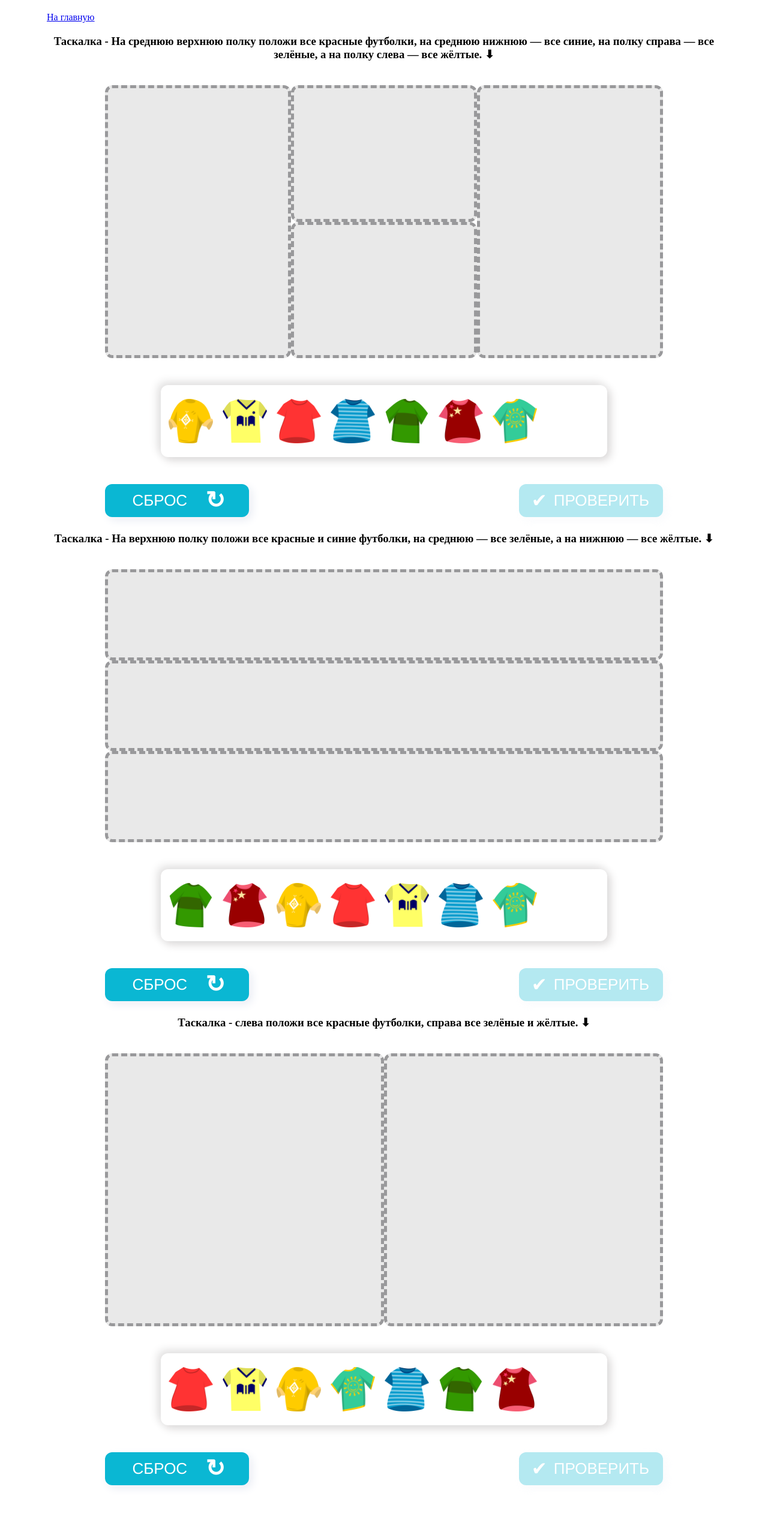
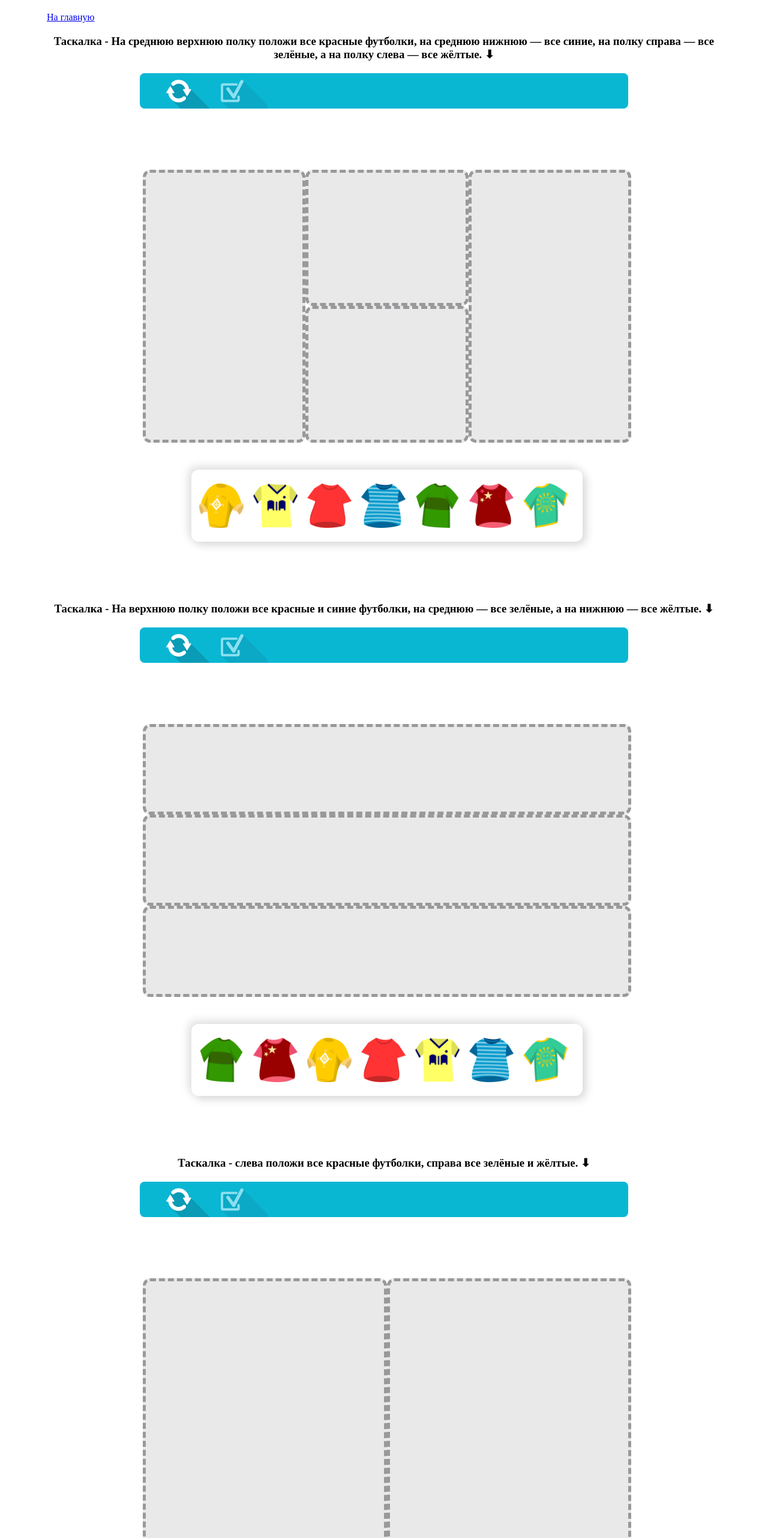
Before and after one commit to chizzgar/universal_monoBrowStand, a plain HTML site: page dragAndDropElements/dnd-fillRandomPlaces-Slider/dnd-fillRandomPlaces-Slider.html in a window 1280 px wide. Shown: the top 2564 px of the page at 60% size. Before the commit the page ends 2531 px from the top, so only its background shows below. Drawn offline with Linux system fonts and the light colour scheme.

Commit message:
random places slider

```diff
--- a/dragAndDropElements/dnd-fillRandomPlaces-Slider/dnd-fillRandomPlaces-Slider.html
+++ b/dragAndDropElements/dnd-fillRandomPlaces-Slider/dnd-fillRandomPlaces-Slider.html
@@ -21,8 +21,19 @@
         среднюю нижнюю — все синие, на полку справа — все зелёные, а на полку
         слева — все жёлтые. ⬇
       </h3>
+      <div class="temporary">
+        <div class="head">
+          <div class="drop"></div>
+          <div class="save"></div>
+          <div class="check_your"></div>
+          <div class="result"></div>
+        </div>
+        <div class="interakt_zadanie">
           <!-- в поле id указывается уникальный id для данного задания -->
-      <div class="trainerTaskWrapper" id="task-1">
+          <div
+            class="trainerTaskWrapper"
+            id="dnd-fillRandomPlaces-Slider_task-1"
+          >
             <div class="dnd-fillRandomPlaces-Slider_comparePicturesWrapper">
               <div class="dnd-fillRandomPlaces-Slider_dropPlaceWrapper"></div>
               <div class="dnd-fillRandomPlaces-Slider_dragPlaceWrapper">
@@ -39,12 +50,25 @@
               </div>
             </div>
           </div>
+        </div>
+      </div>
       <h3>
         Таскалка - На верхнюю полку положи все красные и синие футболки, на
         среднюю — все зелёные, а на нижнюю — все жёлтые. ⬇
       </h3>
+      <div class="temporary">
+        <div class="head">
+          <div class="drop"></div>
+          <div class="save"></div>
+          <div class="check_your"></div>
+          <div class="result"></div>
+        </div>
+        <div class="interakt_zadanie">
           <!-- в поле id указывается уникальный id для данного задания -->
-      <div class="trainerTaskWrapper" id="task-2">
+          <div
+            class="trainerTaskWrapper"
+            id="dnd-fillRandomPlaces-Slider_task-2"
+          >
             <div class="dnd-fillRandomPlaces-Slider_comparePicturesWrapper">
               <div class="dnd-fillRandomPlaces-Slider_dropPlaceWrapper"></div>
               <div class="dnd-fillRandomPlaces-Slider_dragPlaceWrapper">
@@ -61,12 +85,25 @@
               </div>
             </div>
           </div>
+        </div>
+      </div>
       <h3>
         Таскалка - слева положи все красные футболки, справа все зелёные и
         жёлтые. ⬇
       </h3>
+      <div class="temporary">
+        <div class="head">
+          <div class="drop"></div>
+          <div class="save"></div>
+          <div class="check_your"></div>
+          <div class="result"></div>
+        </div>
+        <div class="interakt_zadanie">
           <!-- в поле id указывается уникальный id для данного задания -->
-      <div class="trainerTaskWrapper" id="task-3">
+          <div
+            class="trainerTaskWrapper"
+            id="dnd-fillRandomPlaces-Slider_task-3"
+          >
             <div class="dnd-fillRandomPlaces-Slider_comparePicturesWrapper">
               <div class="dnd-fillRandomPlaces-Slider_dropPlaceWrapper"></div>
               <div class="dnd-fillRandomPlaces-Slider_dragPlaceWrapper">
@@ -83,6 +120,8 @@
               </div>
             </div>
           </div>
+        </div>
+      </div>
 
       <!--  -->
     </div>
--- a/dragAndDropElements/dnd-fillRandomPlaces-Slider/js-data/dnd-fillRandomPlaces-Slider.js
+++ b/dragAndDropElements/dnd-fillRandomPlaces-Slider/js-data/dnd-fillRandomPlaces-Slider.js
@@ -7,21 +7,18 @@ import {
   dropAppend,
   dragAppend,
   getRandomPositionToCard,
-  checkingAnswerReset,
-  checkingAnswerNegative,
-  checkingAnswerPositive,
   shuffleCards,
   addRightChoiceClass,
   addWrongChoiceClass,
   removeActiveCardClass,
-  toggleOpacityAndEventsElement,
-  renderCheckPanel,
-  getCheckPanelElements,
+  checkButton_classList_changer,
+  feedBackChanger,
+  getOldPanelLinks,
 } from "../../../_common_files/common_scripts.js";
 
 (() => {
   // это контейнер для данного задания, для каждого нужно будет вписывать свой id, который был присвоен в html
-  const taskId = "task-1"
+  const taskId = "dnd-fillRandomPlaces-Slider_task-1";
 
   // указывается количество верно перетащенных элементов ( или общее количество из arrayOfDragElements, или любое меньшее число)
   const rightCount = 7;
@@ -114,7 +111,7 @@ import {
 })();
 (() => {
   // это контейнер для данного задания, для каждого нужно будет вписывать свой id, который был присвоен в html
-  const taskId = "task-2"
+  const taskId = "dnd-fillRandomPlaces-Slider_task-2";
 
   // указывается количество верно перетащенных элементов ( или общее количество из arrayOfDragElements, или любое меньшее число)
   const rightCount = 7;
@@ -202,7 +199,7 @@ import {
 })();
 (() => {
   // это контейнер для данного задания, для каждого нужно будет вписывать свой id, который был присвоен в html
-  const taskId = "task-3"
+  const taskId = "dnd-fillRandomPlaces-Slider_task-3";
 
   // указывается количество верно перетащенных элементов ( или общее количество из arrayOfDragElements, или любое меньшее число)
   const rightCount = 6;
@@ -303,7 +300,7 @@ function renderDndFillRandomPlacesSlider(
   };
 
   let maxQuantity;
-  const taskWrapper = document.getElementById(`${taskId}`)
+  const taskWrapper = document.getElementById(`${taskId}`);
   const arrayOfDropElementsLength = arrayOfDropElements.length;
 
   // ограничения на количество перетаскиваемых в поле элементов
@@ -345,9 +342,7 @@ function renderDndFillRandomPlacesSlider(
     createDragPictureCardsMarkup(shuffleCards([...arrayOfDragElements]))
   );
 
-  renderCheckPanel(taskWrapper, true);
-  const { btnReset, btnTest, controlsBox, infoBox } =
-    getCheckPanelElements(taskWrapper);
+  const { btnReset, btnTest, result } = getOldPanelLinks(taskWrapper);
 
   getBlocksSizes(sliderSetStates, dragBox);
   showArrows(sliderSetStates, leftBtn, rightBtn);
@@ -356,12 +351,10 @@ function renderDndFillRandomPlacesSlider(
   if (sliderSetStates.sliderSize < sliderSetStates.sliderWrapperSize) {
     rightBtn.classList.add("noDisplayElement");
   }
-    // закрываем кнопку ПРОВЕРИТЬ
-    toggleOpacityAndEventsElement(btnTest);
 
   taskWrapper.addEventListener("pointerdown", mouseDown);
   btnReset.addEventListener("click", onBtnResetClick);
-  btnTest.addEventListener("click", onBtnTestClick);
+
   leftBtn.addEventListener("click", onBtnSliderLeftClick);
   rightBtn.addEventListener("click", onBtnSliderRightClick);
 
@@ -389,13 +382,12 @@ function renderDndFillRandomPlacesSlider(
     showArrows(sliderSetStates, leftBtn, rightBtn);
     dragBox.style.left = `${sliderSetStates.sliderShift}px`;
     draggingItem = null;
-    checkingAnswerReset(controlsBox, infoBox);
+
     taskWrapper.addEventListener("pointerdown", mouseDown);
-    // закрываем кнопку ПРОВЕРИТЬ
-    if (isGameStart) {
-      toggleOpacityAndEventsElement(btnTest);
-      isGameStart = false;
-    }
+
+    isGameStart = false;
+    checkButton_classList_changer(isGameStart, onBtnTestClick, btnTest);
+    feedBackChanger("reset", isGameStart, result);
   }
 
   function onBtnTestClick() {
@@ -416,9 +408,9 @@ function renderDndFillRandomPlacesSlider(
     });
 
     if (winVar === rightCount) {
-      checkingAnswerPositive(controlsBox, infoBox);
+      feedBackChanger("win", isGameStart, result);
     } else {
-      checkingAnswerNegative(controlsBox, infoBox);
+      feedBackChanger("lose", isGameStart, result);
     }
     taskWrapper.removeEventListener("pointerdown", mouseDown);
   }
@@ -582,11 +574,9 @@ function renderDndFillRandomPlacesSlider(
           elemBelow.children.length < maxQuantity
         ) {
           dropAppend(elemBelow, draggingItem);
-          // открываем кнопку ПРОВЕРИТЬ
-          if (!isGameStart) {
-            toggleOpacityAndEventsElement(btnTest);
-            isGameStart = true;
-          }
+
+          isGameStart = true;
+          checkButton_classList_changer(isGameStart, onBtnTestClick, btnTest);
         } else if (
           elemBelow.classList.contains(
             "dnd-fillRandomPlaces-Slider_dragPlace"
```
Lines whose indentation alone changed are shown as unchanged.
